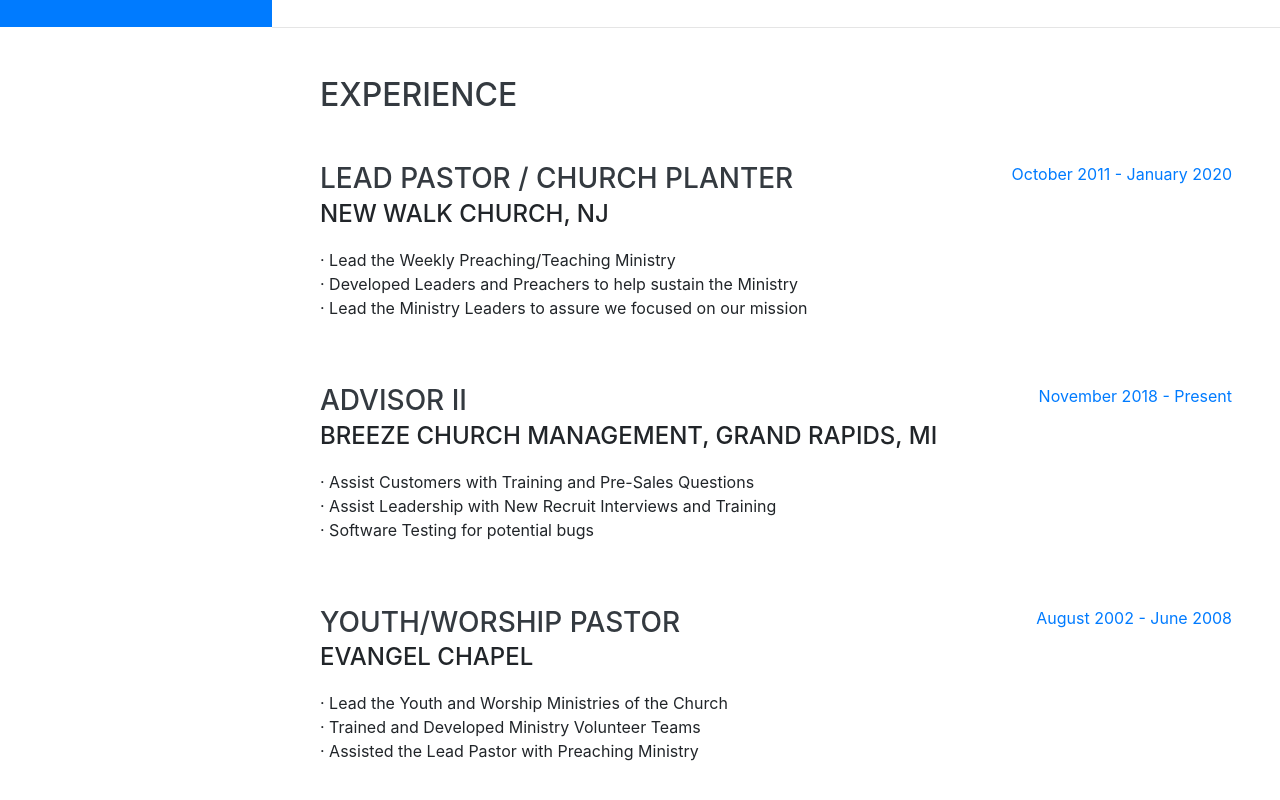
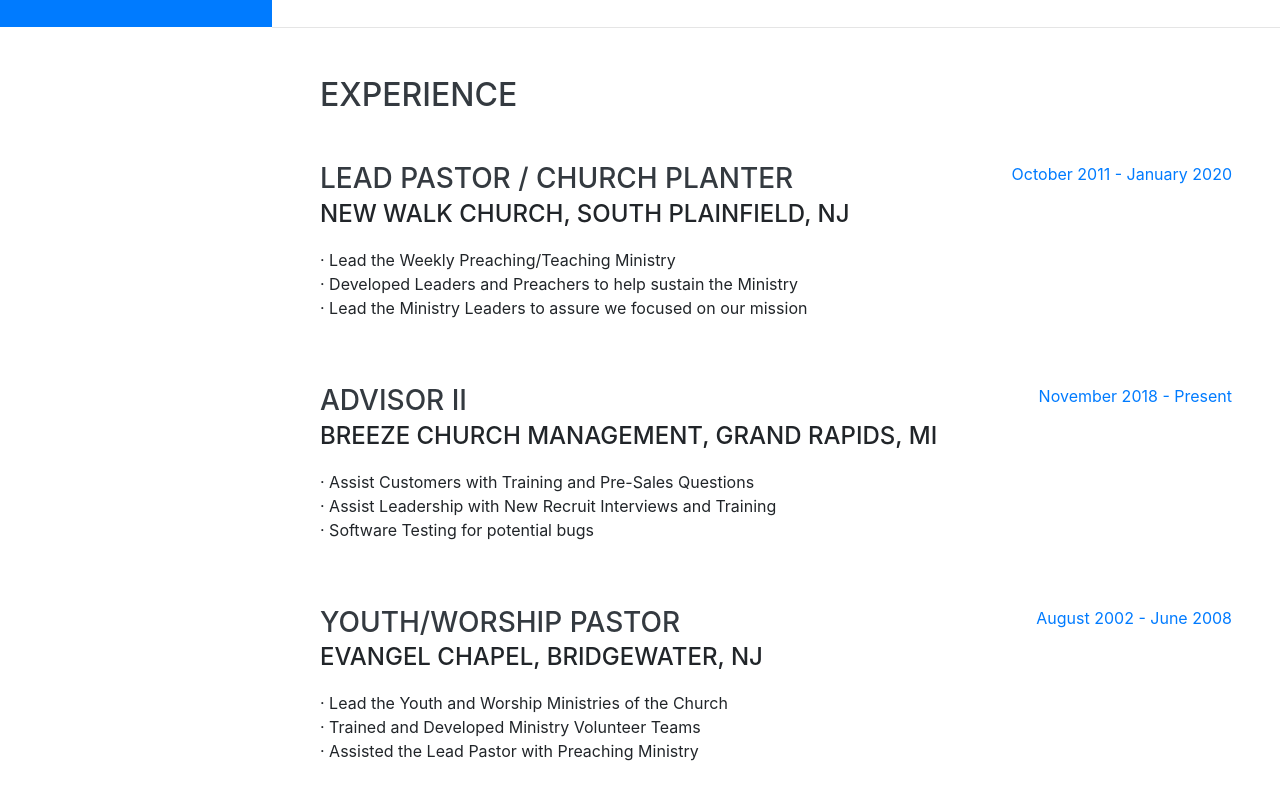
Before and after one commit to Robnieves/Ministry, a website with bundled scripts: page index.html in a window 1280 px wide. Shown: the part 773-1573 px from the top of the page. Built offline with nearby package versions, Linux system fonts and the light colour scheme; a web font is replaced by a local one.

Commit message:
Updated Address

```diff
--- a/index.html
+++ b/index.html
@@ -91,7 +91,7 @@
         <div class="resume-item d-flex flex-column flex-md-row justify-content-between mb-5">
           <div class="resume-content">
             <h3 class="mb-0">Lead Pastor / Church Planter</h3>
-            <div class="subheading mb-3">New Walk Church, NJ</div>
+            <div class="subheading mb-3">New Walk Church, South Plainfield, NJ</div>
             <p>· Lead the Weekly Preaching/Teaching Ministry <br>
               · Developed Leaders and Preachers to help sustain the Ministry <br>
               · Lead the Ministry Leaders to assure we focused on our mission</p>
@@ -117,7 +117,7 @@
         <div class="resume-item d-flex flex-column flex-md-row justify-content-between mb-5">
           <div class="resume-content">
             <h3 class="mb-0">Youth/Worship Pastor</h3>
-            <div class="subheading mb-3">Evangel Chapel</div>
+            <div class="subheading mb-3">Evangel Chapel, Bridgewater, NJ</div>
             <p>· Lead the Youth and Worship Ministries of the Church <br>
               · Trained and Developed Ministry Volunteer Teams <br>
               · Assisted the Lead Pastor with Preaching Ministry</p>
```
